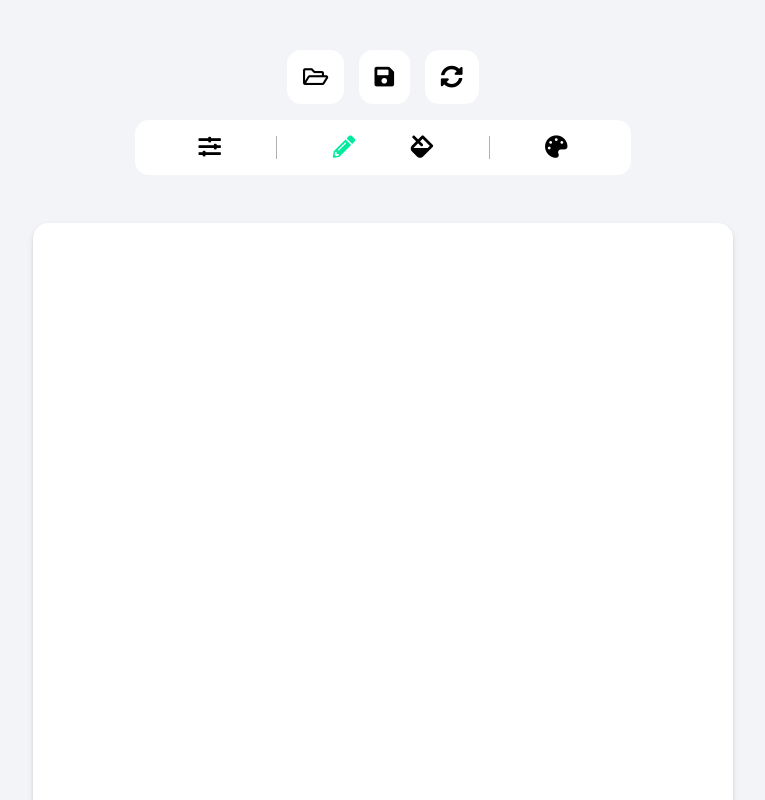
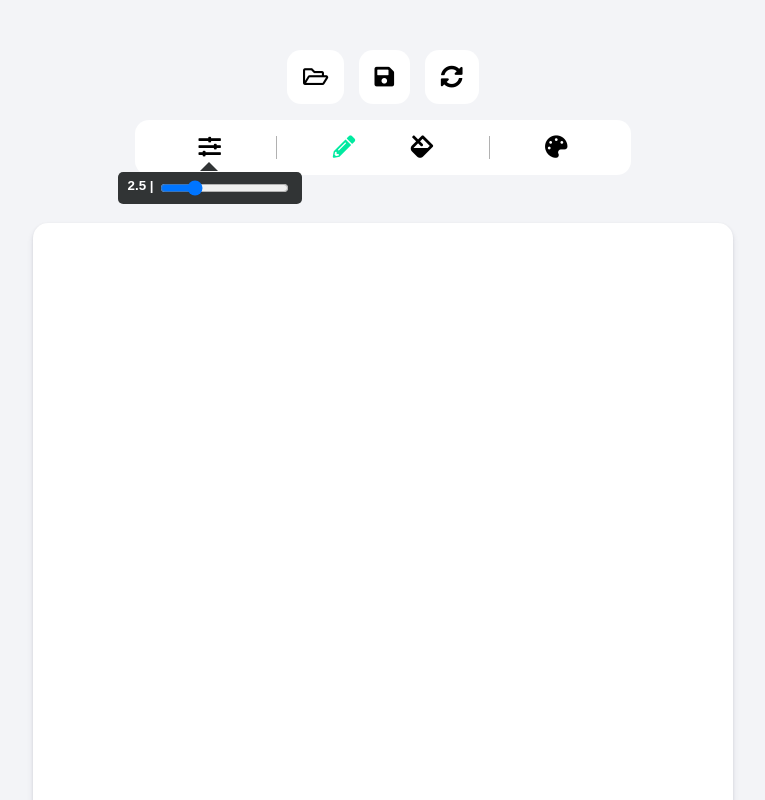
Before and after one commit to je0489/paint, a plain HTML site: page index.html in a window 1280 px wide. Both pictures are taken after a click on the element 466 px from the left and 147 px from the top of the page. Shown: the top 800 px of the page, without its empty margins (257-1022 px from the left). Drawn offline with Linux system fonts and the light colour scheme.

```diff
--- a/css/styles.css
+++ b/css/styles.css
@@ -37,7 +37,3 @@
   cursor: pointer;
   box-shadow: 0 4px 6px rgba(50, 50, 93, 0.11), 0 1px 3px rgba(0, 0, 0, 0.08);
 }
-
-.controls .controls__range {
-  margin-bottom: 30px;
-}
--- a/css/tool/tools.css
+++ b/css/tool/tools.css
@@ -16,6 +16,53 @@
   border-right: 0.5px solid #b1b1b1;
 }
 
-.tool section div:hover {
+.tool section div i:hover:not(.fa-palette) {
   color: #00eaa0;
 }
+
+.set-variable {
+  position: absolute;
+  margin-top: 2.2rem;
+  padding: 0 0.7rem 0 2.5rem;
+  color: #fff;
+  background: #313435;
+  border-radius: 0.4em;
+  font-size: 0.8rem;
+  font-weight: 800;
+  height: 2rem;
+  z-index: 1;
+  transition-property: display;
+  transition-delay: 2s;
+  transition-duration: 1s;
+}
+
+.set-variable:after {
+  content: "";
+  position: absolute;
+  top: 0;
+  left: 50%;
+  width: 0;
+  height: 0;
+  border: 0.6rem solid transparent;
+  border-bottom-color: #313435;
+  border-top: 0;
+  margin-left: -0.6rem;
+  margin-top: -0.6rem;
+  z-index: 1;
+}
+
+.set-variable input[type="range"]:before {
+  content: attr(data-before);
+  color: #fff;
+  margin-left: -2rem;
+  vertical-align: -webkit-baseline-middle;
+  font-weight: 800;
+}
+
+.hidden {
+  display: none;
+}
+
+.showing {
+  display: flex;
+}
--- a/index.html
+++ b/index.html
@@ -21,7 +21,18 @@
     </aside>
     <aside class="tool" id="jsTool">
         <section>
-            <div><i class="fas fa-sliders-h"> </i></div>
+            <div id="jsSelectRange"><i class="fas fa-sliders-h"></i></div>
+            <div class="set-variable hidden" id="jsRangeDiv">
+                <input
+                    type="range"
+                    id="jsRange"
+                    min="0.1"
+                    max="10"
+                    value="2.5"
+                    step="0.1"
+                    data-before="2.5 |"
+                />
+            </div>
         </section>
         <section>
             <div id="jsPaint"><i class="fas fa-pencil-alt"></i></div>
@@ -33,16 +44,6 @@
     </aside>
     <canvas class="canvas" id="jsCanvas" ></canvas>
     <div class="controls">
-        <div class="controls__range">
-            <input
-              type="range"
-              id="jsRange"
-              min="0.1"
-              max="5"
-              value="2.5"
-              step="0.1"
-            />
-        </div>
         <div class="controls__colors" id="jsColors">
             <div class="controls__color jsColor" style="background-color:#2c2c2c"></div>
             <div class="controls__color jsColor" style="background-color:white"></div>
--- a/js/app.js
+++ b/js/app.js
@@ -6,12 +6,16 @@
 const paintBtn = document.getElementById("jsPaint");
 const fillBnt = document.getElementById("jsFill");
 
-const colors = document.getElementsByClassName("jsColor");
+const rangeBtn = document.getElementById("jsSelectRange");
+const rangeDiv = document.getElementById("jsRangeDiv");
 const range = document.getElementById("jsRange");
 
-const INITIAL_COLOR = "#2c2c2c";
-const SECECT_COLOR = "#00eaa0";
-const CANVAS_SIZE = 700;
+const colors = document.getElementsByClassName("jsColor");
+
+const INITIAL_COLOR = "#2c2c2c",
+  SECECT_COLOR = "#00eaa0",
+  CANVAS_SIZE = 700,
+  SHOWING_CN = "showing";
 
 let painting, filling;
 const isFill = {
@@ -63,6 +67,19 @@
   ctx.fillStyle = color;
 }
 
+const handleRangeClick = () => {
+  rangeDiv.classList.add(SHOWING_CN);
+  setInterval(() => {
+    rangeDiv.classList.remove(SHOWING_CN);
+  }, 7000);
+};
+
+const handleRangeChange = ({ target }) => {
+  const { value: size } = target;
+  ctx.lineWidth = size;
+  target.setAttribute("data-before", `${size} |`);
+};
+
 const handleCanvasClick = () => {
   if (filling) ctx.fillRect(0, 0, CANVAS_SIZE, CANVAS_SIZE);
 };
@@ -108,4 +125,5 @@
 if (paintBtn) paintBtn.addEventListener("click", isFill[0]);
 if (fillBnt) fillBnt.addEventListener("click", isFill[1]);
 
+if (rangeBtn) rangeBtn.addEventListener("click", handleRangeClick);
 if (range) range.addEventListener("input", handleRangeChange);
```
